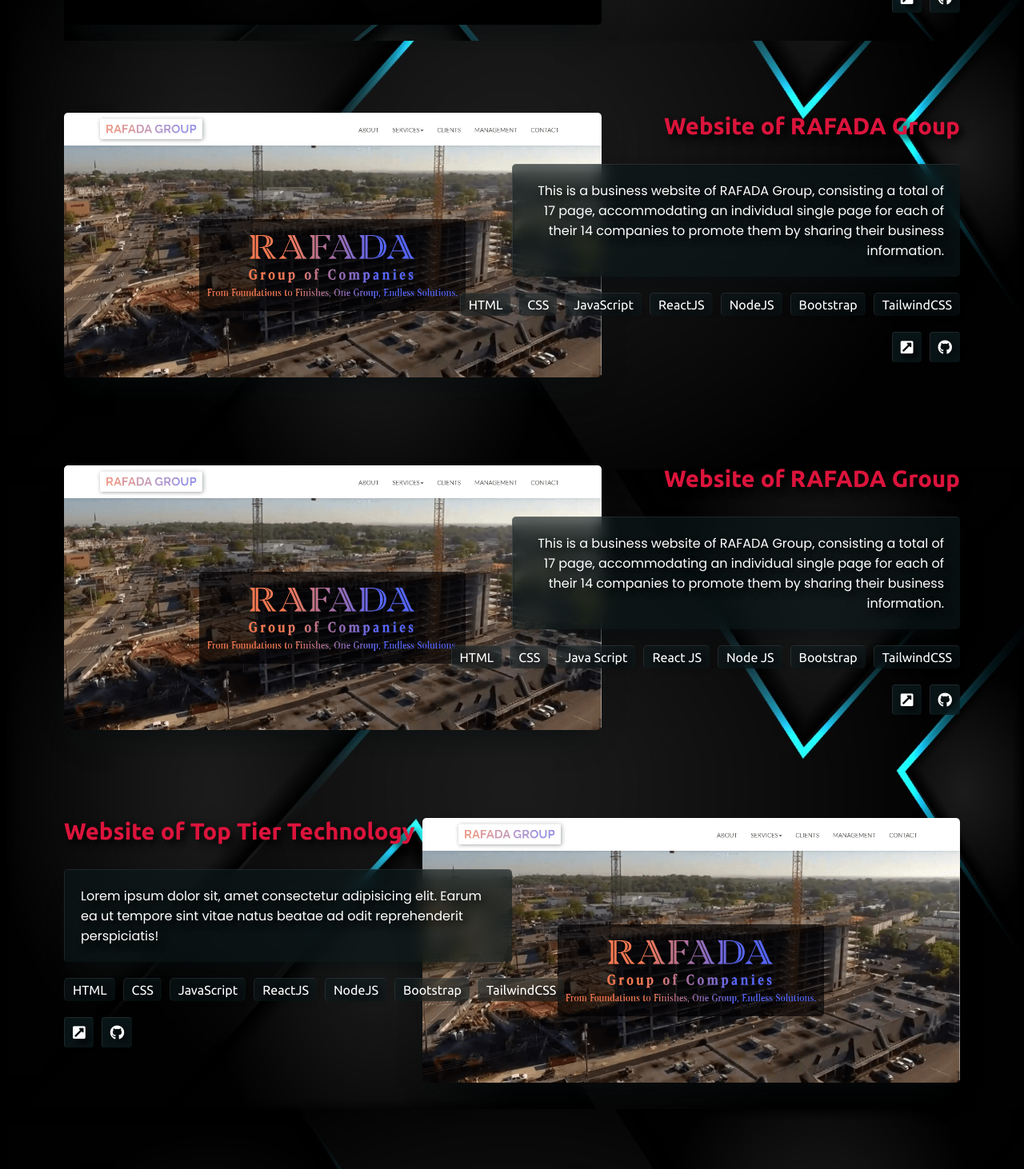
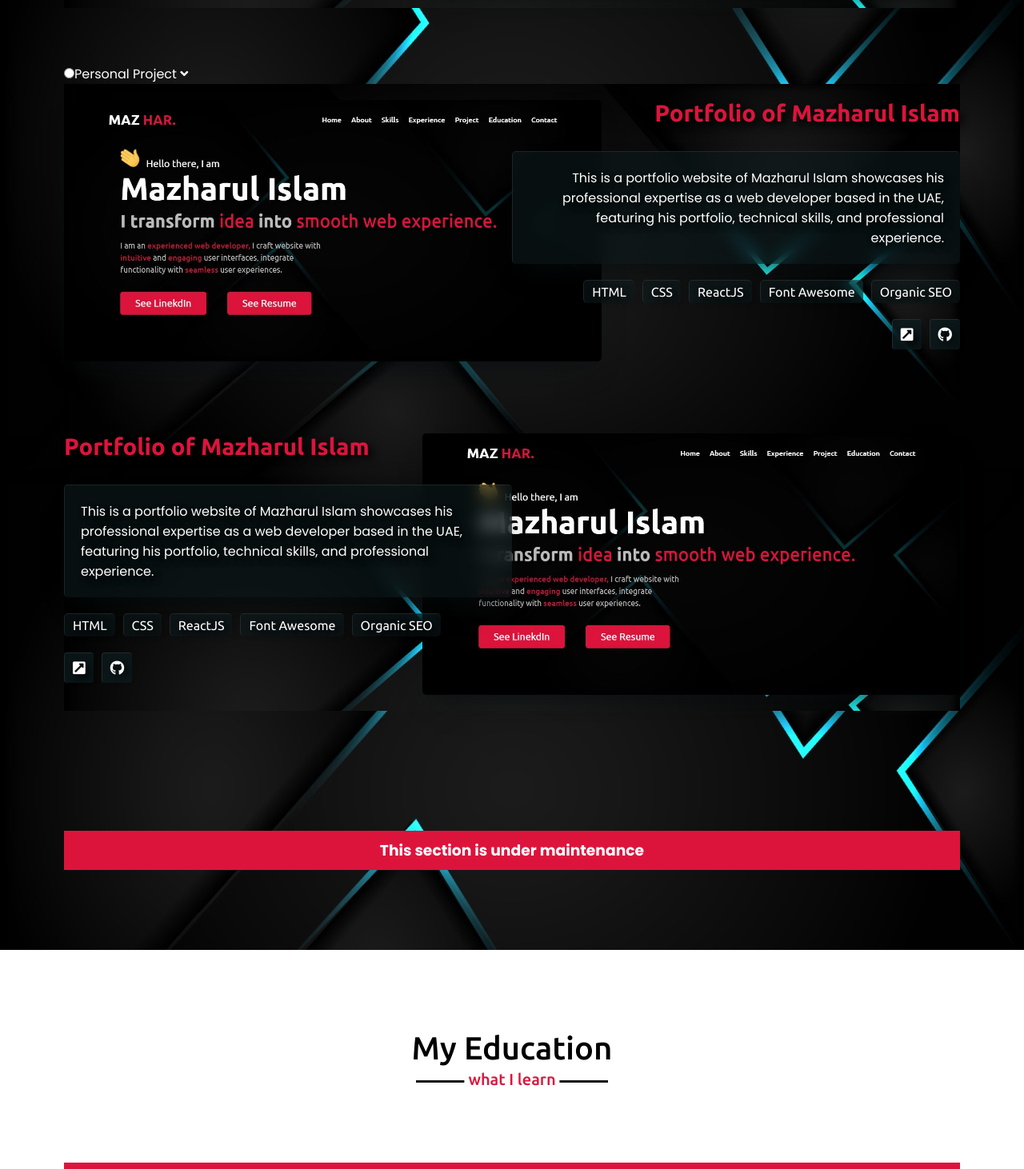
Before and after one commit to Maaazhar/maaazhar.github.io, a React (Vite) app: page / in a window 1280 px wide. Shown: the part 4580-6042 px from the top of the page at 80% size. Built offline with nearby package versions, Linux system fonts and the light colour scheme.

Commit message:
updating project section-20

```diff
--- a/src/components/Project/Project.css
+++ b/src/components/Project/Project.css
@@ -71,6 +71,8 @@
 
 .projectInfo {
     position: absolute;
+    display: flex;
+    flex-direction: column;
     width: 50%;
     right: 0;
     /* transform: translateX(-15%); */
@@ -83,6 +85,7 @@
 }
 
 .projectDetails {
+    position: relative;
     margin-top: 30px;
     padding: 20px;
     background-color: #0c181aa0;
@@ -97,6 +100,7 @@
 
 
 .projectTechnology {
+    position: relative;
     width: 100%;
     margin-top: 20px;
 }
@@ -127,11 +131,13 @@
 
 .projectLink {
     float: right;
+    align-self: flex-end;
     display: flex;
     margin-top: 20px;
 }
 .singleProjectRevers>.projectDescription>.projectInfo>.projectLink {
     float: left;
+    align-self: flex-start;
 }
 
 .projectLink>a {
--- a/src/components/Project/Project.jsx
+++ b/src/components/Project/Project.jsx
@@ -16,12 +16,27 @@ const Project = () => {
                     "details": "This is a business website of RAFADA Group, consisting a total of 17 page, accommodating an individual single page for each of their 14 companies to promote them by sharing their business information.",
                     "technology": ["HTML", "CSS", "ReactJS", "Bootstrap", "Font Awesome", "Organic  SEO"],
                     "liveLink": "https://www.rafadagroup.com/",
+                },
+                {
+                    "image": imgOfRafada,
+                    "title": "Website of RAFADA Group",
+                    "details": "This is a business website of RAFADA Group, consisting a total of 17 page, accommodating an individual single page for each of their 14 companies to promote them by sharing their business information.",
+                    "technology": ["HTML", "CSS", "ReactJS", "Bootstrap", "Font Awesome", "Organic  SEO"],
+                    "liveLink": "https://www.rafadagroup.com/",
                 }
             ]
         },
         {
             "category": "Personal Project",
             "list": [
+                {
+                    "image": portfolio,
+                    "title": "Portfolio of Mazharul Islam",
+                    "details": "This is a portfolio website of Mazharul Islam showcases his professional expertise as a web developer based in the UAE, featuring his portfolio, technical skills, and professional experience.",
+                    "technology": ["HTML", "CSS", "ReactJS", "Font Awesome", "Organic  SEO"],
+                    "liveLink": "https://maaazhar.github.io/",
+                    "githubLink": "https://github.com/Maaazhar/maaazhar.github.io"
+                },
                 {
                     "image": portfolio,
                     "title": "Portfolio of Mazharul Islam",
@@ -60,7 +75,7 @@ const Project = () => {
                                             {d.list.map((p, i) => {
                                                 return (
                                                     <div className="singleProjectWrapper" key={`${p.image}-${i}`}>
-                                                        <div className="singleProject ">
+                                                        <div className={i/2 === 0 ? "singleProject" : "singleProjectRevers"}>
                                                             <div className="projectImg "><img src={p.image} alt="" /></div>
                                                             <div className="projectDescription ">
                                                                 <div className="projectTitle">
@@ -90,93 +105,7 @@ const Project = () => {
                             )
                         }
                         )}
-                        <div className="singleProjectWrapper">
-                            <div className="singleProject ">
-                                <div className="projectImg "><img src={imgOfRafada} alt="" /></div>
-                                <div className="projectDescription ">
-                                    <div className="projectTitle">
-                                        <h3>Website of RAFADA Group</h3>
-                                    </div>
-                                    <div className="projectInfo ">
-                                        <p className="projectDetails">This is a business website of RAFADA Group, consisting a total of 17 page, accommodating an individual single page for each of their 14 companies to promote them by sharing their business information.</p>
-                                        <div className="projectTechnology">
-                                            <ul>
-                                                <li>HTML</li>
-                                                <li>CSS</li>
-                                                <li>JavaScript</li>
-                                                <li>ReactJS</li>
-                                                <li>NodeJS</li>
-                                                <li>Bootstrap</li>
-                                                <li>TailwindCSS</li>
-                                            </ul>
-                                        </div>
-                                        <div className="projectLink ">
-                                            <a href="#"><i className="fas fa-external-link-square-alt"></i></a>
-                                            {/* <a href="#"><svg  version="1.1" viewBox="0 0 24 24" width="24px"><g fill="#fff" fillRule="evenodd" stroke="none" strokeWidth="1"><g transform="translate(12.000000, 12.000000) scale(1, 1) translate(-12, -10.000000) "><path d="M19,19 L5,19 L5,5 L12,5 L12,3 L5,3 C3.89,3 3,3.9 3,5 L3,19 C3,20.1 3.89,21 5,21 L19,21 C20.1,21 21,20.1 21,19 L21,12 L19,12 L19,19 Z M14,3 L14,5 L17.59,5 L7.76,14.83 L9.17,16.24 L19,6.41 L19,10 L21,10 L21,3 L14,3 Z" fill="#fff" fillRule="nonzero"></path></g></g></svg></a> */}
-                                            <a href="#"><i className="fab fa-github"></i></a>
-                                        </div>
-                                    </div>
-                                </div>
-                            </div>
-                        </div>
-                        <div className="singleProjectWrapper">
-                            <div className="singleProject ">
-                                <div className="projectImg "><img src={imgOfRafada} alt="" /></div>
-                                <div className="projectDescription ">
-                                    <div className="projectTitle">
-                                        <h3>Website of RAFADA Group</h3>
-                                    </div>
-                                    <div className="projectInfo ">
-                                        <p className="projectDetails">This is a business website of RAFADA Group, consisting a total of 17 page, accommodating an individual single page for each of their 14 companies to promote them by sharing their business information.</p>
-                                        <div className="projectTechnology">
-                                            <ul>
-                                                <li>HTML</li>
-                                                <li>CSS</li>
-                                                <li>Java Script</li>
-                                                <li>React JS</li>
-                                                <li>Node JS</li>
-                                                <li>Bootstrap</li>
-                                                <li>TailwindCSS</li>
-                                            </ul>
-                                        </div>
-                                        <div className="projectLink ">
-                                            <a href="#"><i className="fas fa-external-link-square-alt"></i></a>
-                                            {/* <a href="#"><svg  version="1.1" viewBox="0 0 24 24" width="24px"><g fill="#fff" fillRule="evenodd" stroke="none" strokeWidth="1"><g transform="translate(12.000000, 12.000000) scale(1, 1) translate(-12, -10.000000) "><path d="M19,19 L5,19 L5,5 L12,5 L12,3 L5,3 C3.89,3 3,3.9 3,5 L3,19 C3,20.1 3.89,21 5,21 L19,21 C20.1,21 21,20.1 21,19 L21,12 L19,12 L19,19 Z M14,3 L14,5 L17.59,5 L7.76,14.83 L9.17,16.24 L19,6.41 L19,10 L21,10 L21,3 L14,3 Z" fill="#fff" fillRule="nonzero"></path></g></g></svg></a> */}
-                                            <a href="#"><i className="fab fa-github"></i></a>
-                                        </div>
-                                    </div>
-                                </div>
-                            </div>
-                        </div>
-                        <div className="singleProjectWrapper">
-                            <div className="singleProjectRevers ">
-                                <div className="projectImg "><img src={imgOfRafada} alt="" /></div>
-                                <div className="projectDescription ">
-                                    <div className="projectTitle">
-                                        <h3>Website of Top Tier Technology</h3>
-                                    </div>
-                                    <div className="projectInfo ">
-                                        <p className="projectDetails">Lorem ipsum dolor sit, amet consectetur adipisicing elit. Earum ea ut tempore sint vitae natus beatae ad odit reprehenderit perspiciatis!</p>
-                                        <div className="projectTechnology">
-                                            <ul>
-                                                <li>HTML</li>
-                                                <li>CSS</li>
-                                                <li>JavaScript</li>
-                                                <li>ReactJS</li>
-                                                <li>NodeJS</li>
-                                                <li>Bootstrap</li>
-                                                <li>TailwindCSS</li>
-                                            </ul>
-                                        </div>
-                                        <div className="projectLink ">
-                                            <a href="#"><i className="fas fa-external-link-square-alt"></i></a>
-                                            <a href="#"><i className="fab fa-github"></i></a>
-                                        </div>
-                                    </div>
-                                </div>
-                            </div>
-                        </div>
-                        <div className="singleProjectWrapper">
+                        {/* <div className="singleProjectWrapper">
                             <div className="singleProject ">
                                 <div className="projectImg "><img src={imgOfRafada} alt="" /></div>
                                 <div className="projectDescription ">
@@ -231,63 +160,7 @@ const Project = () => {
                                     </div>
                                 </div>
                             </div>
-                        </div>
-                        <div className="singleProjectWrapper">
-                            <div className="singleProject ">
-                                <div className="projectImg "><img src={imgOfRafada} alt="" /></div>
-                                <div className="projectDescription ">
-                                    <div className="projectTitle">
-                                        <h3>Website of RAFADA Group</h3>
-                                    </div>
-                                    <div className="projectInfo ">
-                                        <p className="projectDetails">Lorem ipsum dolor sit, amet consectetur adipisicing elit. Earum ea ut tempore sint vitae natus beatae ad odit reprehenderit perspiciatis!</p>
-                                        <div className="projectTechnology">
-                                            <ul>
-                                                <li>HTML</li>
-                                                <li>CSS</li>
-                                                <li>JavaScript</li>
-                                                <li>ReactJS</li>
-                                                <li>NodeJS</li>
-                                                <li>Bootstrap</li>
-                                                <li>TailwindCSS</li>
-                                            </ul>
-                                        </div>
-                                        <div className="projectLink ">
-                                            <a href="#"><i className="fas fa-external-link-square-alt"></i></a>
-                                            <a href="#"><i className="fab fa-github"></i></a>
-                                        </div>
-                                    </div>
-                                </div>
-                            </div>
-                        </div>
-                        <div className="singleProjectWrapper">
-                            <div className="singleProjectRevers ">
-                                <div className="projectImg "><img src={imgOfRafada} alt="" /></div>
-                                <div className="projectDescription ">
-                                    <div className="projectTitle">
-                                        <h3>Website of Top Tier Technology</h3>
-                                    </div>
-                                    <div className="projectInfo ">
-                                        <p className="projectDetails">Lorem ipsum dolor sit, amet consectetur adipisicing elit. Earum ea ut tempore sint vitae natus beatae ad odit reprehenderit perspiciatis!</p>
-                                        <div className="projectTechnology">
-                                            <ul>
-                                                <li>HTML</li>
-                                                <li>CSS</li>
-                                                <li>JavaScript</li>
-                                                <li>ReactJS</li>
-                                                <li>NodeJS</li>
-                                                <li>Bootstrap</li>
-                                                <li>TailwindCSS</li>
-                                            </ul>
-                                        </div>
-                                        <div className="projectLink ">
-                                            <a href="#"><i className="fas fa-external-link-square-alt"></i></a>
-                                            <a href="#"><i className="fab fa-github"></i></a>
-                                        </div>
-                                    </div>
-                                </div>
-                            </div>
-                        </div>
+                        </div> */}
                     </div>
                     <h3 className="information">This section is under maintenance</h3>
                 </div>
```
